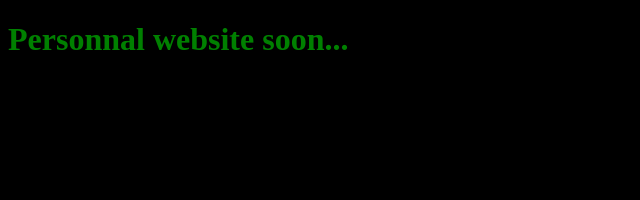
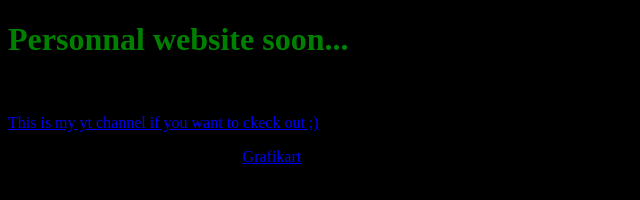
Before and after one commit to EldRaveunAeshsja/portefolio, a plain HTML site: page index.html in a window 1280 px wide. Shown: the whole page, without its empty margins (0-640 px from the left). Drawn offline with Linux system fonts and the light colour scheme.

Commit message:
add some content

```diff
--- a/index.html
+++ b/index.html
@@ -8,5 +8,8 @@
 </head>
 <body style="background-color: black">
     <h1 style="color: green">Personnal website soon...</h1>
+    <p>Hey! I'm happy to say you welcome to my site :)</p>
+    <p><a href="https://www.youtube.com/channel/UCPEkMYv9d1kW2PvbSZmgRzg">This is my yt channel if you want to ckeck out ;)</a></p>
+    <p>Thx to Grafikart for all his tutorials. <a href="https://www.youtube.com/channel/UCj_iGliGCkLcHSZ8eqVNPDQ">Grafikart</a></p>
 </body>
 </html>
```
